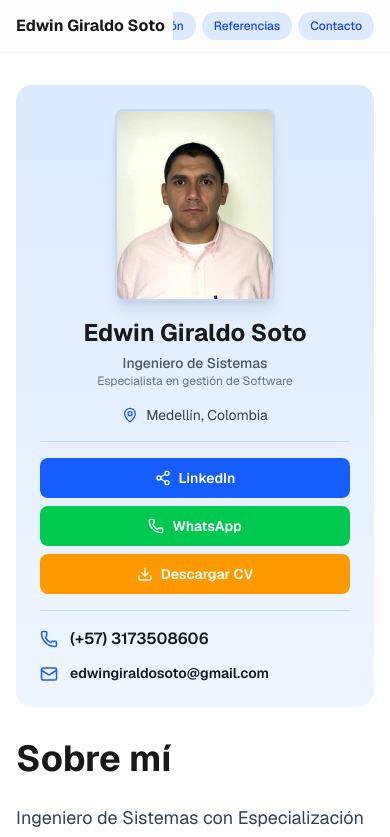
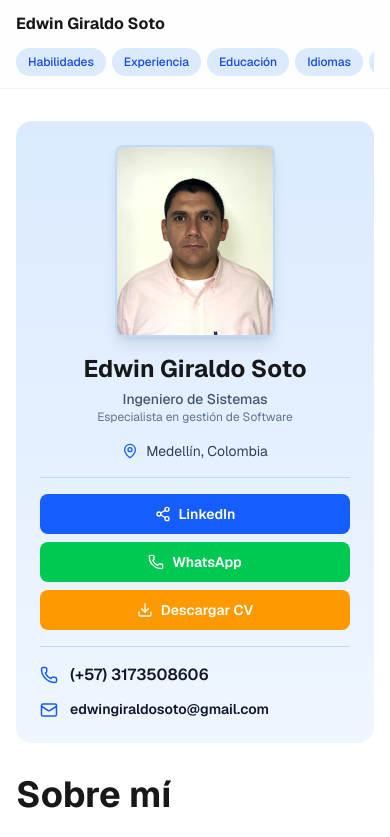
Before and after one commit to edwingiraldosoto/cv-edwin-Animada, a Next.js app: page / in a window 390 px wide. Shown: the top 837 px of the page. Built offline with nearby package versions, Linux system fonts and the light colour scheme.

Commit message:
Move navigation below name on mobile devices

```diff
--- a/app/components/Navigation.tsx
+++ b/app/components/Navigation.tsx
@@ -10,14 +10,15 @@ export function Navigation() {
       animate={{ y: 0 }}
       className="sticky top-0 z-40 bg-white/80 backdrop-blur-md border-b border-slate-200/50"
     >
-      <div className="max-w-7xl mx-auto px-4 sm:px-6 lg:px-8 py-3 sm:py-4 flex items-center justify-between gap-2 sm:gap-6">
+      <div className="max-w-7xl mx-auto px-4 sm:px-6 lg:px-8 py-3 sm:py-4">
+        <div className="flex flex-col lg:flex-row lg:items-center lg:justify-between gap-3 lg:gap-6">
           <motion.div
             whileHover={{ scale: 1.05 }}
             className="text-base sm:text-xl font-bold text-zinc-900 whitespace-nowrap flex-shrink-0"
           >
             {cv.personal.name}
           </motion.div>
-        <motion.div className="flex items-center gap-1.5 sm:gap-2 justify-end overflow-x-auto scrollbar-hide">
+          <motion.div className="flex items-center gap-1.5 sm:gap-2 justify-start lg:justify-end overflow-x-auto scrollbar-hide">
             {cv.navigation.map((item) => (
               <motion.a
                 key={item.href}
@@ -31,6 +32,7 @@ export function Navigation() {
             ))}
           </motion.div>
         </div>
+      </div>
     </motion.nav>
   );
 }
```
Lines whose indentation alone changed are shown as unchanged.
